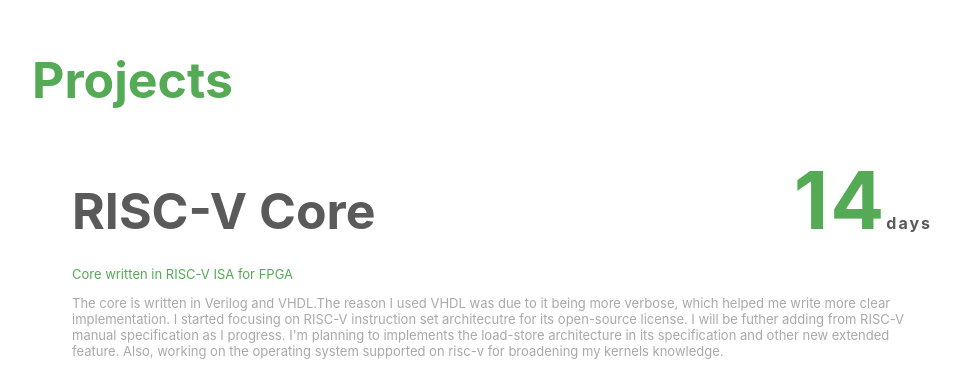
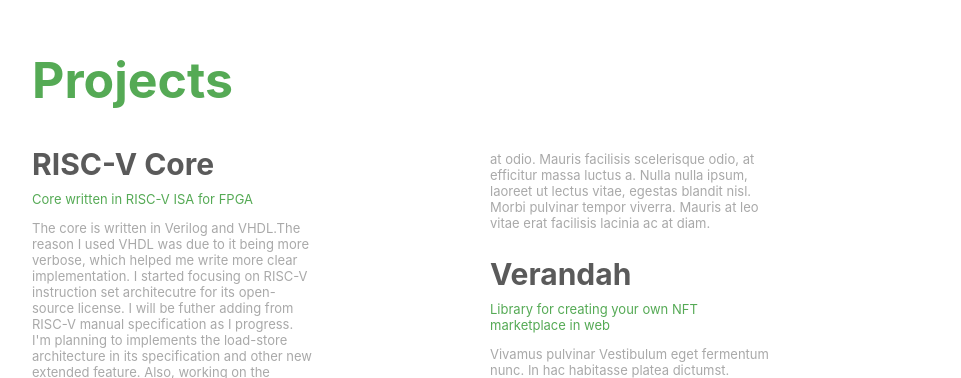
Before and after one commit to AI-Pree/Portfolio, a React (Create React App) app: page / in a window 1280 px wide. Shown: the part 2422-2800 px from the top of the page, without its empty margins (118-1079 px from the left). Built offline with nearby package versions, Linux system fonts and the light colour scheme.

Commit message:
changed the project display

```diff
--- a/package.json
+++ b/package.json
@@ -61,6 +61,7 @@
   "devDependencies": {
     "@typescript-eslint/eslint-plugin": "^4.29.1",
     "@typescript-eslint/parser": "^4.29.1",
+    "animate.css": "^4.1.1",
     "autoprefixer": "^9.8.6",
     "eslint": "^7.31.0",
     "eslint-config-prettier": "^8.3.0",
--- a/src/components/projcets.tsx
+++ b/src/components/projcets.tsx
@@ -7,19 +7,19 @@ export default function Projects(): ReactElement {
             <h2>
                 <span className="green-color">Projects</span>
             </h2>
-            <ul>
+            <ul className="project-ul">
                 {projects.map((project) => (
-                    <li key={project.id}>
+                    <li key={project.id} className="list-container animate__animated">
                         <ul className="display-inline">
                             <li>
                                 <h2 className="grey-trans">{project.title}</h2>
                             </li>
-                            <li>
+                            {/* <li>
                                 <h1 className="green-color">
                                     {project.spent}
                                     <span className="day-font grey-trans">days</span>
                                 </h1>
-                            </li>
+                            </li> */}
                         </ul>
                         <p>
                             <span className="light-bold green-color">
--- a/src/data/projects.js
+++ b/src/data/projects.js
@@ -24,7 +24,8 @@ export const projects = [
         Progress: "on progress",
         link: "",
         api: "",
-        details: "",
+        details:
+            "Suspendisse justo velit, pellentesque et enim ut, ultrices pulvinar turpis. Ut ullamcorper facilisis consectetur. Vestibulum congue mollis lorem. Donec ac aliquet tortor, et sagittis tellus. Morbi ullamcorper lectus massa. Ut dictum, sapien at luctus feugiat, tortor nunc maximus quam, sit amet condimentum tellus sapien sit amet nulla. Donec elementum tellus egestas enim vestibulum efficitur. Vestibulum vel diam at erat bibendum elementum nec ac ligula. Vestibulum ut mauris tortor. Etiam non ligula in urna luctus tincidunt. Fusce fringilla mattis nulla, eu pharetra sapien interdum in. Aliquam sed faucibus lacus. Quisque ac hendrerit justo, sed molestie nibh. Lorem ipsum dolor sit amet, consectetur adipiscing elit. Duis faucibus elit ac lorem posuere placerat. Lorem ipsum dolor sit amet, consectetur adipiscing elit. Nunc ultricies lorem et facilisis placerat. Donec nunc massa, dignissim eget erat non, convallis mollis dolor. Nam a velit nunc. Aliquam dictum neque sapien, ut accumsan leo finibus eget. Aliquam suscipit, odio ut auctor elementum, arcu neque volutpat eros, ut ultrices lorem orci eu nulla. Mauris risus est, volutpat vel pellentesque vitae, luctus nec magna. In vitae elit id turpis vulputate malesuada. Sed vestibulum faucibus dictum. Nunc sed hendrerit diam. Aliquam dictum enim eget porttitor bibendum. Cras rhoncus magna in velit scelerisque pretium.",
     },
     {
         id: 3,
@@ -36,114 +37,127 @@ export const projects = [
         Progress: "",
         link: "",
         api: "",
-        details: "",
+        details:
+            "Vivamus pulvinar nunc dapibus tellus cursus, id tempus ex ultricies. Curabitur rhoncus accumsan elit, ut consequat nulla convallis quis. Nam auctor dignissim efficitur. Vivamus sem libero, efficitur eu dignissim quis, ornare at odio. Mauris facilisis scelerisque odio, at efficitur massa luctus a. Nulla nulla ipsum, laoreet ut lectus vitae, egestas blandit nisl. Morbi pulvinar tempor viverra. Mauris at leo vitae erat facilisis lacinia ac at diam.",
     },
-    // {
-    //     id: 4,
-    //     spent: "",
-    //     date: "",
-    //     title: "",
-    //     language: "",
-    //     description: "",
-    //     Progress: "",
-    //     link: "",
-    //     api: "",
-    //     details: "",
-    // },
-    // {
-    //     id: 5,
-    //     spent: "",
-    //     date: "",
-    //     title: "",
-    //     language: "",
-    //     description: "",
-    //     Progress: "",
-    //     link: "",
-    //     api: "",
-    //     details: "",
-    // },
-    // {
-    //     id: 6,
-    //     spent: "",
-    //     date: "",
-    //     title: "",
-    //     language: "",
-    //     description: "",
-    //     Progress: "",
-    //     link: "",
-    //     api: "",
-    //     details: "",
-    // },
-    // {
-    //     id: 7,
-    //     spent: "",
-    //     date: "",
-    //     title: "",
-    //     language: "",
-    //     description: "",
-    //     Progress: "",
-    //     link: "",
-    //     api: "",
-    //     details: "",
-    // },
-    // {
-    //     id: 8,
-    //     spent: "",
-    //     date: "",
-    //     title: "",
-    //     language: "",
-    //     description: "",
-    //     Progress: "",
-    //     link: "",
-    //     api: "",
-    //     details: "",
-    // },
-    // {
-    //     id: 9,
-    //     spent: "",
-    //     date: "",
-    //     title: "",
-    //     language: "",
-    //     description: "",
-    //     Progress: "",
-    //     link: "",
-    //     api: "",
-    //     details: "",
-    // },
-    // {
-    //     id: 10,
-    //     spent: "",
-    //     date: "",
-    //     title: "",
-    //     language: "",
-    //     description: "",
-    //     Progress: "",
-    //     link: "",
-    //     api: "",
-    //     details: "",
-    // },
-    // {
-    //     id: 11,
-    //     spent: "",
-    //     date: "",
-    //     title: "",
-    //     language: "",
-    //     description: "",
-    //     Progress: "",
-    //     link: "",
-    //     api: "",
-    //     details: "",
-    // },
-    // {
-    //     id: 12,
-    //     spent: "",
-    //     date: "",
-    //     title: "",
-    //     language: "",
-    //     description: "",
-    //     Progress: "",
-    //     link: "",
-    //     api: "",
-    //     details: "",
-    // },
+    {
+        id: 4,
+        spent: "5",
+        date: "2021",
+        title: "Friendly-succotash",
+        language: "",
+        description: "Cluster management tools for dockerized application",
+        Progress: "",
+        link: "",
+        api: "",
+        details:
+            "Vivamus pulvinar nulit, ut consequat nulla convallis quis. Nam auctor dignissim efficitur. Vivamus sem libero, efficitur eu dignissim quis, ornare at odio. Mauris facilisis scelerisque odio, at efficitur massa luctus a. Nulla nulla ipsum, laoreet ut lectus vitae, egestas blandit nisl. Morbi pulvinar tempor viverra. Mauris at leo vitae erat facilisis lacinia ac at diam. Vestibulum eget fermentum nunc. In hac habitasse platea dictumst. Praesent a justo sed nisi elementum pellentesque. Sed tempor velit vel quam placerat molestie. Etiam placerat ex ut consequat congue. Sed porttitor vitae ipsum id fermentum. Integer et tempor elit. Praesent quis lorem vel erat mattis tincidunt. Cras vitae ligula nunc. Nam feugiat metus id felis rutrum, non mollis lacus finibus. Fusce vulputate libero ac nibh ultricies luctus.",
+    },
+    {
+        id: 5,
+        spent: "10",
+        date: "",
+        title: "SP-OS",
+        language: "",
+        description: "Operating system for a RISC-V ISA",
+        Progress: "",
+        link: "",
+        api: "",
+        details:
+            "Vestibulum eget fermentum nunc. In hac habitasse platea dictumst. Praesent a justo sed nisi elementum pellentesque. Sed tempor velit vel quam placerat molestie. Etiam placerat ex ut consequat congue. Sed porttitor vitae ipsum id fermentum. Integer et tempor elit. Praesent quis lorem vel erat mattis tincidunt. Cras vitae ligula nunc. Nam feugiat metus id felis rutrum, non mollis lacus finibus. Fusce vulputate libero ac nibh ultricies luctus.",
+    },
+    {
+        id: 6,
+        spent: "",
+        date: "",
+        title: "My Hypervisor",
+        language: "C++",
+        description: "Toy implementation of hypervisor",
+        Progress: "",
+        link: "",
+        api: "",
+        details:
+            "Vivamus pulvinar nunc dapibus tellus cursus, id tempus ex ultricies. Curabitur rhoncus accumsan elit, ut consequat nulla convallis quis. Nam auctor dignissim efficitur. Vivamus sem libero, efficitur eu dignissim quis, ornare at odio. Mauris facilisis scelerisque odio, at efficitur massa luctus a. Nulla nulla ipsum, laoreet ut lectus vitae, egestas blandit nisl. Morbi pulvinar tempor viverra. Mauris at leo vitae erat facilisis lacinia ac at diam.",
+    },
+    {
+        id: 7,
+        spent: "",
+        date: "",
+        title: "Verandah",
+        language: "Solidiy and C++",
+        description: "Library for creating your own NFT marketplace in web",
+        Progress: "",
+        link: "",
+        api: "",
+        details:
+            "Vivamus pulvinar Vestibulum eget fermentum nunc. In hac habitasse platea dictumst. Praesent a justo sed nisi elementum pellentesque. Sed tempor velit vel quam placerat molestie. Etiam placerat ex ut consequat congue. Sed porttitor vitae ipsum id fermentum. Integer et tempor elit. Praesent quis lorem vel erat mattis tincidunt. Cras vitae ligula nunc. Nam feugiat metus id felis rutrum, non mollis lacus finibus. Fusce vulputate libero ac nibh ultricies luctus.",
+    },
+    {
+        id: 8,
+        spent: "",
+        date: "",
+        title: "Bookish couscous",
+        language: "",
+        description: "Distributed key value pair built for learning",
+        Progress: "",
+        link: "",
+        api: "",
+        details:
+            "Lorem ipsum dolor sit amet, consectetur adipiscing elit. Quisque viverra vitae purus vestibulum luctus. Maecenas dignissim finibus viverra. Vivamus vel porta nibh. Etiam mattis at est vitae venenatis. Aliquam faucibus mollis quam in accumsan. Nunc et velit massa. Etiam fringilla urna vel vehicula gravida. Phasellus elementum sed erat et posuere.Nunc eget ligula rutrum sapien interdum tincidunt. Etiam blandit mollis velit, vel iaculis ipsum semper vitae. Aliquam malesuada vehicula vulputate. Integer consequat id justo sed vehicula. Sed ultrices orci ut sodales volutpat. Nunc ligula risus, facilisis tincidunt porta sit amet, consequat nec justo. Suspendisse ac sem auctor, tristique erat quis, facilisis eros. Class aptent taciti sociosqu ad litora torquent per conubia nostra, per inceptos himenaeos.",
+    },
+    {
+        id: 9,
+        spent: "",
+        date: "",
+        title: "Terrain marching cube",
+        language: "",
+        description: "Implementing terrain generation using marching cube",
+        Progress: "",
+        link: "",
+        api: "",
+        details:
+            "Lorem ipsum dolor sit amet, consectetur adipiscing elit. Quisque viverra vitae purus vestibulum luctus. Maecenas dignissim finibus viverra. Vivamus vel porta nibh. Etiam mattis at est vitae venenatis. Aliquam faucibus mollis quam in accumsan. Nunc et velit massa. Etiam fringilla urna vel vehicula gravida. Phasellus elementum sed erat et posuere.",
+    },
+    {
+        id: 10,
+        spent: "",
+        date: "",
+        title: "Threadtor",
+        language: "",
+        description:
+            "Threadtor is a library that provides interface for creating BSP(Bulk Synchronous Parallel) focused applications and algorithms.",
+        Progress: "",
+        link: "",
+        api: "",
+        details:
+            "Vivamus pulvinar nunc dapibus tellus cursus, id tempus ex ultricies. Curabitur rhoncus accumsan elit, ut consequat nulla convallis quis. Nam auctor dignissim efficitur. Vivamus sem libero, efficitur eu dignissim quis, ornare at odio. Mauris facilisis scelerisque odio, at efficitur massa luctus a. Nulla nulla ipsum, laoreet ut lectus vitae, egestas blandit nisl. Morbi pulvinar tempor viverra. Mauris at leo vitae erat facilisis lacinia ac at diam.",
+    },
+    {
+        id: 11,
+        spent: "",
+        date: "",
+        title: "Connectup",
+        language: "",
+        description:
+            "Providing interface for application to communicate with linux kernel",
+        Progress: "",
+        link: "",
+        api: "",
+        details:
+            "Vivamus pulvinar nunc dapibus tellus cursus, id tempus ex ultricies. Curabitur rhoncus accumsan elit, ut consequat nulla convallis quis. Nam auctor dignissim efficitur. Vivamus sem libero, efficitur eu dignissim quis, ornare at odio. Mauris facilisis scelerisque odio, at efficitur massa luctus a. Nulla nulla ipsum, laoreet ut lectus vitae, egestas blandit nisl. Morbi pulvinar tempor viverra. Mauris at leo vitae erat facilisis lacinia ac at diam.",
+    },
+    {
+        id: 12,
+        spent: "",
+        date: "",
+        title: "My Cpu emulators",
+        language: "",
+        description:
+            "A toy implementation for collection of emulators for different CPUs",
+        Progress: "",
+        link: "",
+        api: "",
+        details:
+            "Vivamus pulvinar nunc dapibus tellus cursus, id tempus ex ultricies. Curabitur rhoncus accumsan elit, ut consequat nulla convallis quis. Nam auctor dignissim efficitur. Vivamus sem libero, efficitur eu dignissim quis, ornare at odio. Mauris facilisis scelerisque odio, at efficitur massa luctus a. Nulla nulla ipsum, laoreet ut lectus vitae, egestas blandit nisl. Morbi pulvinar tempor viverra. Mauris at leo vitae erat facilisis lacinia ac at diam. Vestibulum eget fermentum nunc. In hac habitasse platea dictumst. Praesent a justo sed nisi elementum pellentesque. Sed tempor velit vel quam placerat molestie. Etiam placerat ex ut consequat congue. Sed porttitor vitae ipsum id fermentum. Integer et tempor elit. Praesent quis lorem vel erat mattis tincidunt. Cras vitae ligula nunc. Nam feugiat metus id felis rutrum, non mollis lacus finibus. Fusce vulputate libero ac nibh ultricies luctus.",
+    },
 ];
--- a/src/index.css
+++ b/src/index.css
@@ -320,6 +320,7 @@ article {
     align-items: center;
     justify-content: center;
     box-shadow: 1px 5px 7px #888888;
+    z-index: 1000000;
 }
 .grid .designer {
     width: auto;
@@ -711,6 +712,20 @@ li {
     margin-bottom: 50px;
 }
 
+.list-container {
+    width: 280px;
+    margin-bottom: 30px;
+}
+
+.project-ul {
+    /* display: flex;
+    flex-direction: row;
+    flex-wrap: wrap;
+    justify-content: space-evenly; */
+    padding: 0px;
+    columns: 20em;
+}
+
 footer {
     position: fixed;
     height: 50px;
@@ -972,8 +987,13 @@ li:active .language {
     justify-content: space-between;
     align-items: center;
     padding: 0px;
-    line-height: 0;
-    margin-top: 60px;
+    line-height: 0.9;
+    margin: 0;
+}
+
+.display-inline h2 {
+    font-size: 30px;
+    margin: 0;
 }
 
 .day-font {
--- a/src/index.tsx
+++ b/src/index.tsx
@@ -1,6 +1,7 @@
 import React from "react";
 import ReactDOM from "react-dom";
 import "./index.css";
+import "animate.css";
 import App from "./App";
 import reportWebVitals from "./reportWebVitals";
 
--- a/src/utilities/table.tsx
+++ /dev/null
@@ -1 +0,0 @@
-import React from "react";
```
Also changed, not shown: public/index.html (+9 -1 lines), 1 other file (tests, documents, lock files or other folders).
